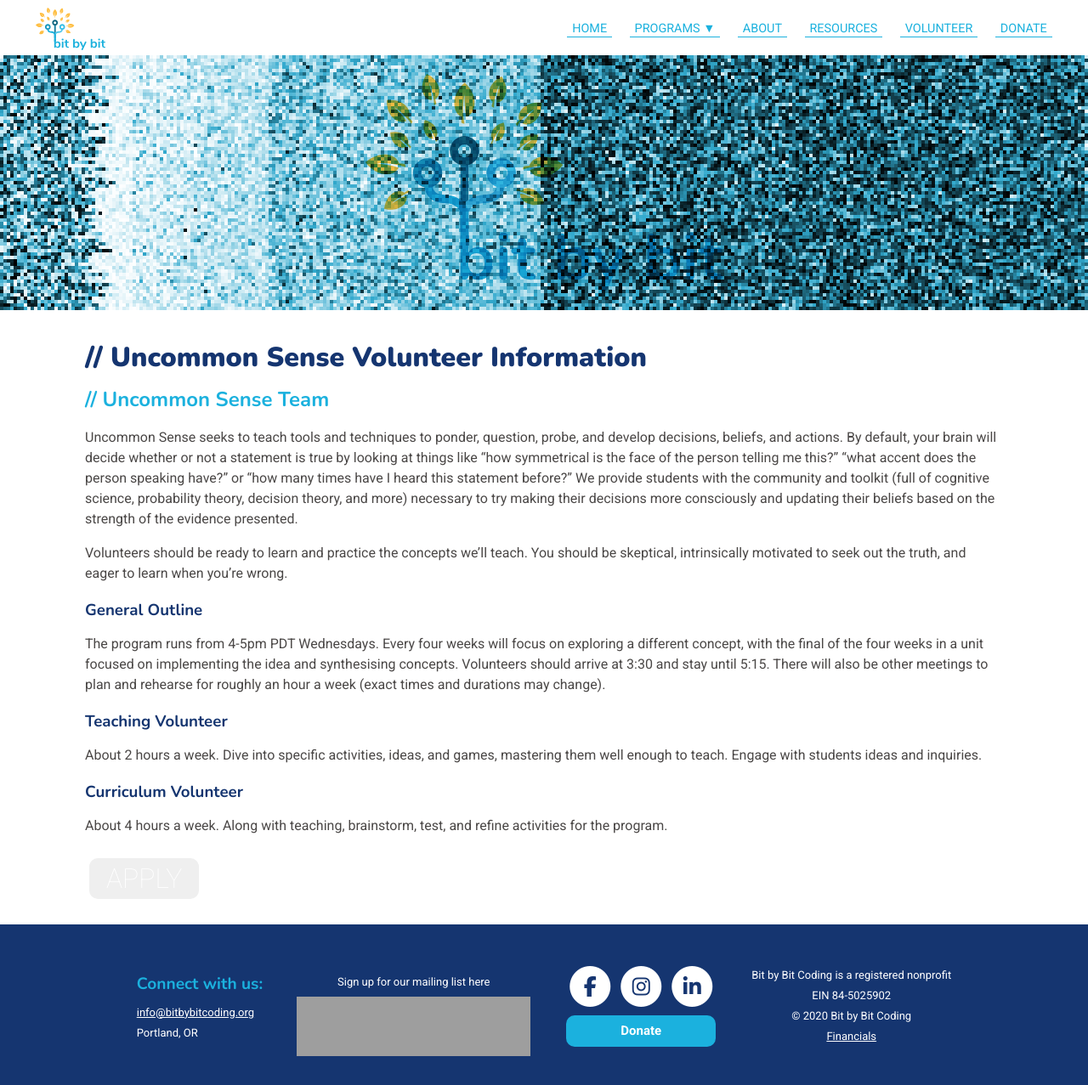
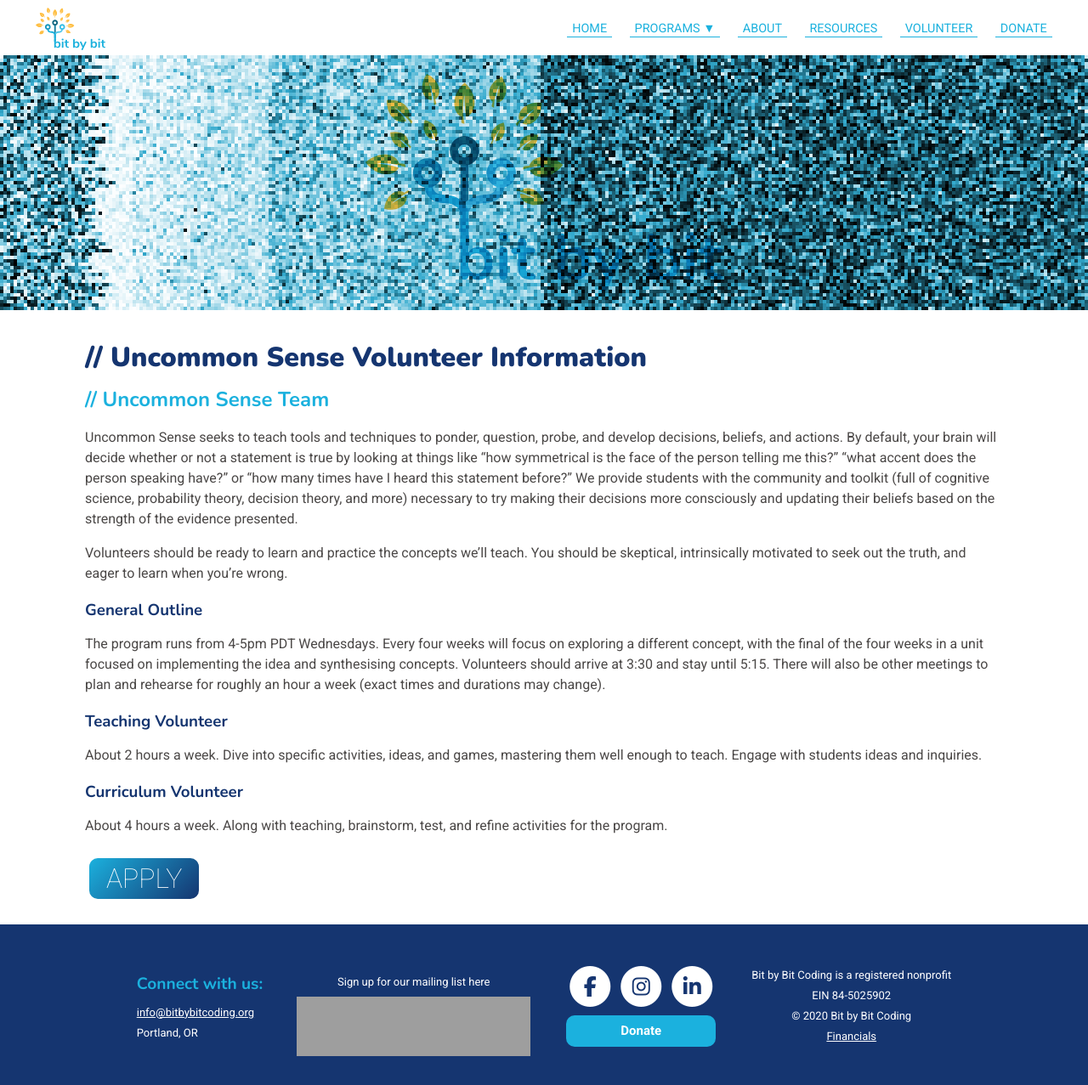
Before and after one commit to bit-by-bit-coding/bxb-website, a Jekyll site: the page built from usvolunteerinfo.html, in a window 1280 px wide and 1277 px high. Shown: the whole window at 85% size. Built offline with Jekyll 4.4.1, drawn with Linux system fonts in a browser that asks for light colours; nearby versions of some CDN libraries; grey boxes are pictures that could not be loaded.

Commit message:
fix gradient

```diff
--- a/_sass/variables.scss
+++ b/_sass/variables.scss
@@ -3,7 +3,7 @@ $dark: #153570;
 $accentorange: #FFA640;
 $lightblue: #69CEEC;
 $body-color: #4A4746;
-$gradient: linear-gradient(-45deg, #153570 0%, #1BBIDE 100%);
+$gradient: linear-gradient(-45deg, #153570 0%, #1BB1DE 100%);
 
 $heading-font: 'Nunito', 'Avenir', sans-serif;
 $body-font: 'Roboto', 'Avenir', sans-serif;
```
